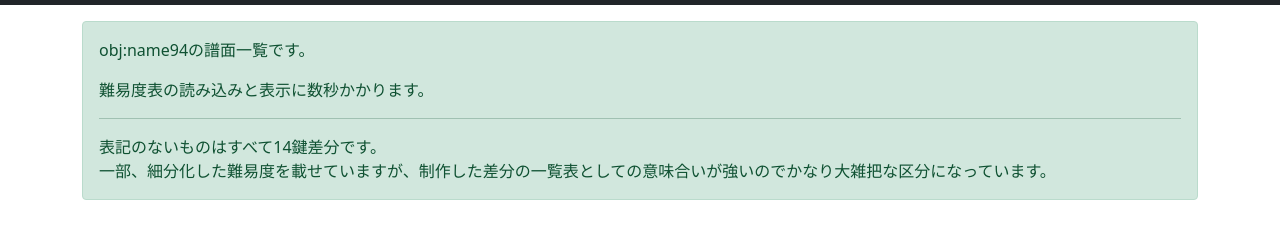
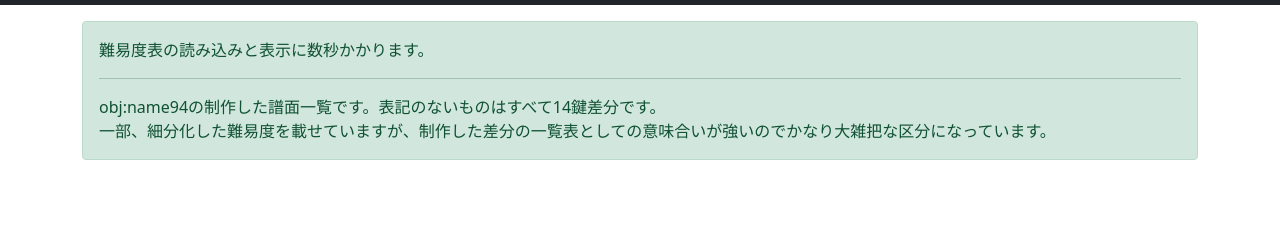
Before and after one commit to name94er/obj-name94, a plain HTML site: page index.html in a window 1280 px wide. Shown: the part 45-284 px from the top of the page. Drawn offline with nearby package versions, Linux system fonts and the light colour scheme; no server answers.

Commit message:
Update index.html

```diff
--- a/index.html
+++ b/index.html
@@ -27,10 +27,9 @@
     <div class="container">
 
         <div class="alert alert-success mb-3" role="alert">
-            <p>obj:name94の譜面一覧です。</p>
             <p>難易度表の読み込みと表示に数秒かかります。</p>
             <hr>
-            <p class="mb-0">表記のないものはすべて14鍵差分です。</p>
+            <p class="mb-0">obj:name94の制作した譜面一覧です。表記のないものはすべて14鍵差分です。</p>
             <p class="mb-0">一部、細分化した難易度を載せていますが、制作した差分の一覧表としての意味合いが強いのでかなり大雑把な区分になっています。</p>
         </div>
 
```
